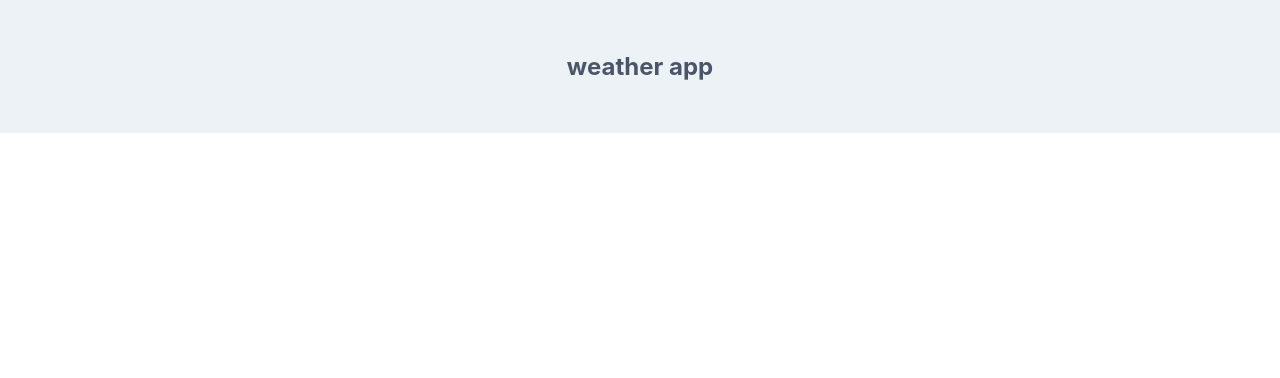
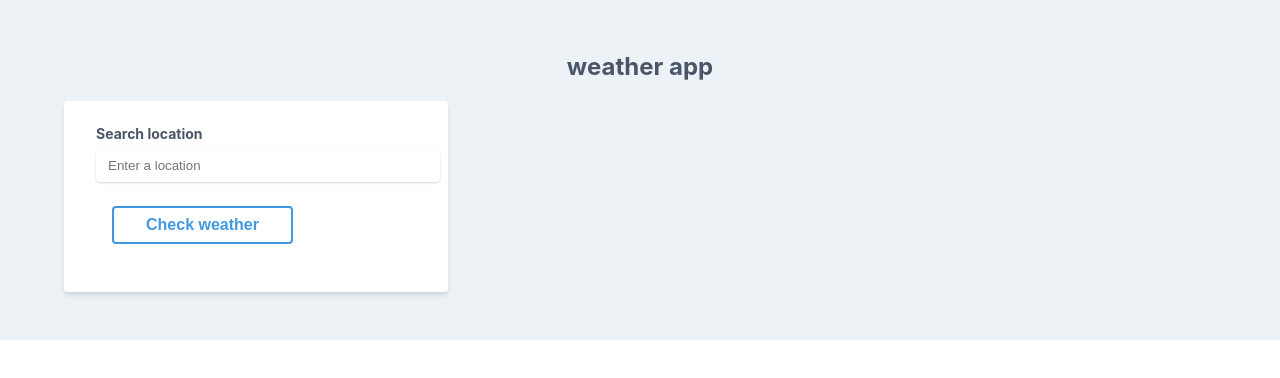
Before and after one commit to rfilenko/weather-app, a React (Create React App) app: page / in a window 1280 px wide. Shown: the top 378 px of the page. Built offline with nearby package versions, Linux system fonts and the light colour scheme.

Commit message:
Added basic form with styled components

```diff
--- a/src/App.js
+++ b/src/App.js
@@ -1,12 +1,12 @@
 import React from "react";
 import styled from "styled-components";
+import FormComponent from "./components/FormComponent";
 
 const Title = styled.h2`
   font-size: 1.5em;
   text-align: center;
   color: #4a5568;
 `;
-
 const Wrapper = styled.section`
   padding: 2rem 4rem;
   background: #edf2f7;
@@ -17,6 +17,7 @@ function App() {
     <div className="App">
       <Wrapper>
         <Title>weather app</Title>
+        <FormComponent />
       </Wrapper>
     </div>
   );
--- /dev/null
+++ b/src/components/Button.js
@@ -0,0 +1,24 @@
+import React from "react";
+import styled from "styled-components";
+
+const Btn = styled.button`
+  /* Adapt the colors based on primary prop */
+  background: ${props => (props.primary ? "#4299e1" : "white")};
+  color: ${props => (props.primary ? "white" : "#4299e1")};
+
+  font-size: 1em;
+  margin: 1em;
+  padding: 0.25em 1em;
+  border: 2px solid #4299e1;
+  padding-left: 2rem;
+  padding-right: 2rem;
+  padding-top: 0.5rem;
+  padding-bottom: 0.5rem;
+  font-weight: 700;
+  border-radius: 0.25rem;
+`;
+
+const Button = ({ text }) => {
+  return <Btn>{text}</Btn>;
+};
+export default Button;
--- /dev/null
+++ b/src/components/FormComponent.js
@@ -0,0 +1,30 @@
+import React from "react";
+import styled from "styled-components";
+import Button from "./Button";
+import Input from "./Input";
+import Label from "./Label";
+
+const Form = styled.form`
+  width: 100%;
+  max-width: 20rem;
+  box-shadow: 0 4px 6px -1px rgba(0, 0, 0, 0.1),
+    0 2px 4px -1px rgba(0, 0, 0, 0.06);
+  padding-bottom: 2rem;
+  padding-top: 1.5rem;
+  padding-left: 2rem;
+  padding-right: 2rem;
+  margin-bottom: 1rem;
+  border-radius: 0.25rem;
+  background-color: #fff;
+`;
+
+const FormComponent = () => {
+  return (
+    <Form>
+      <Label htmlFor="location" text="Search location" />
+      <Input id="location" type="text" placeholder="Enter a location" />
+      <Button primary text="Check weather" />
+    </Form>
+  );
+};
+export default FormComponent;
--- /dev/null
+++ b/src/components/Input.js
@@ -0,0 +1,28 @@
+import React from "react";
+import styled from "styled-components";
+
+const Input = styled.input`
+  width: 100%;
+  color: #4a5568;
+  box-shadow: 0 1px 3px 0 rgba(0, 0, 0, 0.1), 0 1px 2px 0 rgba(0, 0, 0, 0.06);
+  padding-left: 0.75rem;
+  padding-right: 0.75rem;
+  padding-top: 0.5rem;
+  padding-bottom: 0.5rem;
+  margin-bottom: 0.5rem;
+  line-height: 1.25;
+  border: 0 solid #e2e8f0;
+  border-radius: 0.25rem;
+  -webkit-appearance: none;
+  -moz-appearance: none;
+  appearance: none;
+  &:focus {
+    outline: 0;
+    box-shadow: 0 0 0 3px rgba(66, 153, 225, 0.5);
+  }
+`;
+
+const Button = ({ id, type, placeholder }) => {
+  return <Input id={id} type={type} placeholder={placeholder} />;
+};
+export default Button;
--- /dev/null
+++ b/src/components/Label.js
@@ -0,0 +1,16 @@
+import React from "react";
+import styled from "styled-components";
+
+const Labl = styled.label`
+  font-size: 0.875rem;
+  color: #4a5568;
+  margin-bottom: 0.5rem;
+  font-weight: 700;
+  display: block;
+  border: 1px solid rose;
+`;
+
+const Label = ({ htmlFor, text }) => {
+  return <Labl htmlFor={htmlFor}>{text}</Labl>;
+};
+export default Label;
```
